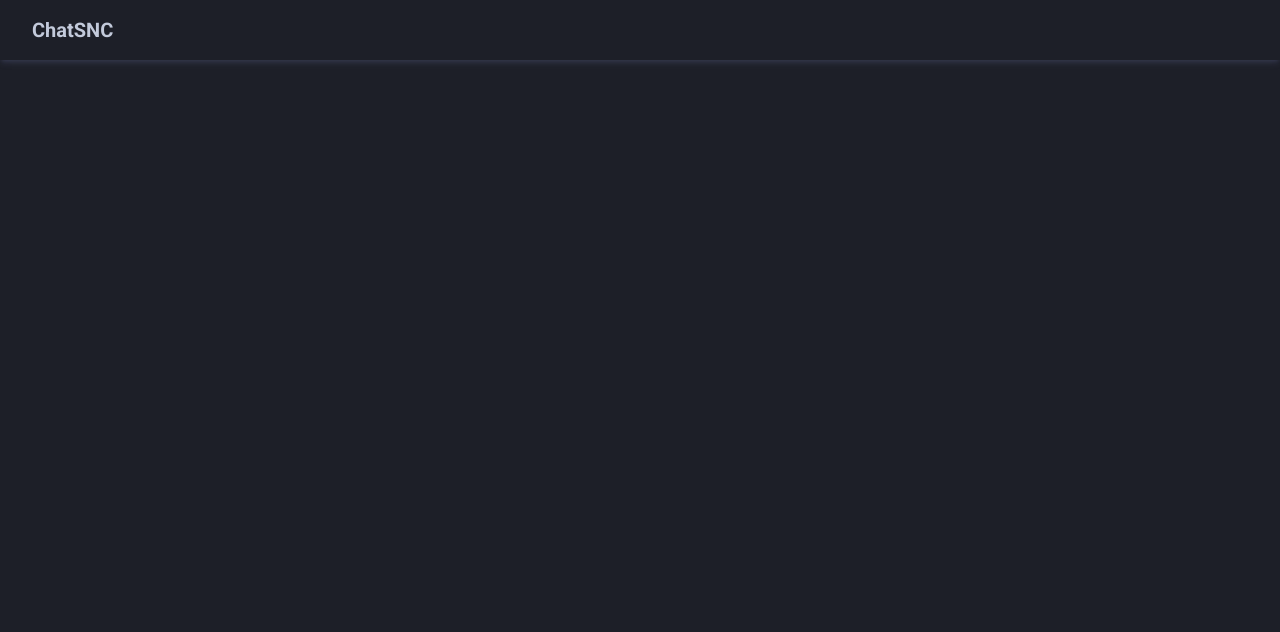
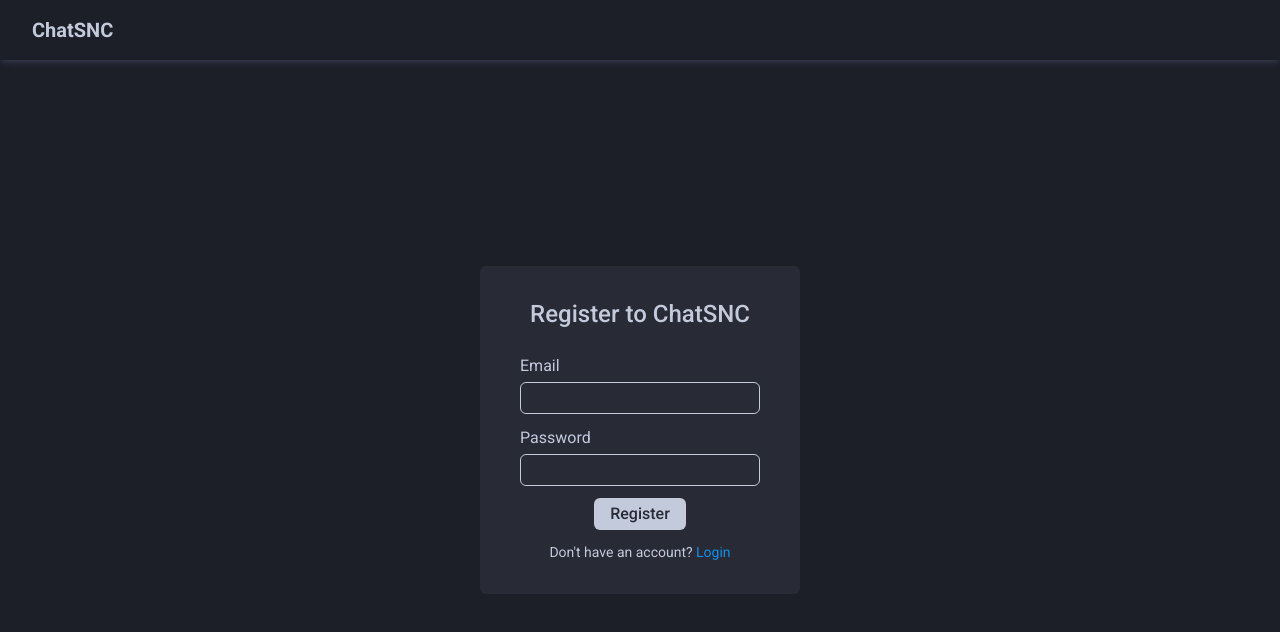
Before and after one commit to akshai-krishna-s/chatsnc, a Vue app in the folder frontend/: page /register in a window 1280 px wide. Shown: the top 632 px of the page. Built offline with nearby package versions, Linux system fonts and the light colour scheme.

Commit message:
added register componenet

```diff
--- a/frontend/src/views/Register.vue
+++ b/frontend/src/views/Register.vue
@@ -1,5 +1,59 @@
 <template>
-  <div></div>
+  <div class="text-gray-light h-full flex-1 flex flex-col">
+    <div class="flex-1 overflow-hidden">
+      <div class="relative h-full">
+        <div class="flex h-full flex-col items-center justify-center">
+          <form class="flex flex-col gap-3 bg-gray-medium items-center px-10 py-8 rounded-md" @submit.prevent="registerUser">
+            <p class="text-center text-2xl font-medium mb-3">Register to ChatSNC</p>
+            <div class="flex flex-col gap-1">
+              <label for="email" class="text-base">Email</label>
+              <input type="email" id="email" name="email" class="bg-transparent border h-8 rounded-md w-60 pl-2 focus:outline-none focus:ring-1 ring-slate-300" v-model="data.email" />
+            </div>
+            <div class="flex flex-col gap-1">
+              <label for="password" class="text-base">Password</label>
+              <input type="password" id="password" name="password" class="bg-transparent border h-8 rounded-md w-60 pl-2 focus:outline-none focus:ring-1 ring-slate-300" v-model="data.password" />
+            </div>
+            <button class="text-gray-medium text-base bg-gray-light w-fit px-4 py-1 font-medium rounded-md">Register</button>
+            <p v-if="error" class="text-red-500 text-sm">{{ error }}</p>
+            <p class="text-sm">Don't have an account? <router-link class="text-blue-primary" to="/register">Login</router-link></p>
+          </form>
+        </div>
+      </div>
+    </div>
+  </div>
 </template>
 
-<script lang="ts" setup></script>
+<script lang="ts" setup>
+import axios from 'axios'
+import { ref } from 'vue'
+import { useRouter } from 'vue-router'
+
+const router = useRouter()
+
+const data = ref({
+  email: '',
+  password: '',
+})
+
+const error = ref('')
+
+async function registerUser() {
+  try {
+    const response = await axios.post('users/', {
+      email: data.value.email,
+      password: data.value.password,
+    })
+
+    error.value = ''
+    // redirect to login page
+    router.push('/login')
+  } catch (e: any) {
+    if (e.response.status === 403 || e.response.status === 400) {
+      error.value = e.response.data.detail
+    }
+    if (e.response.status === 422) {
+      error.value = 'Enter a valid email and password'
+    }
+  }
+}
+</script>
```
Also changed, not shown: 1 other file (tests, documents, lock files or other folders).
